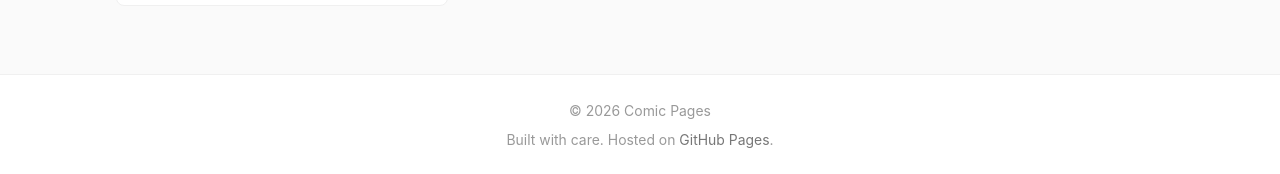
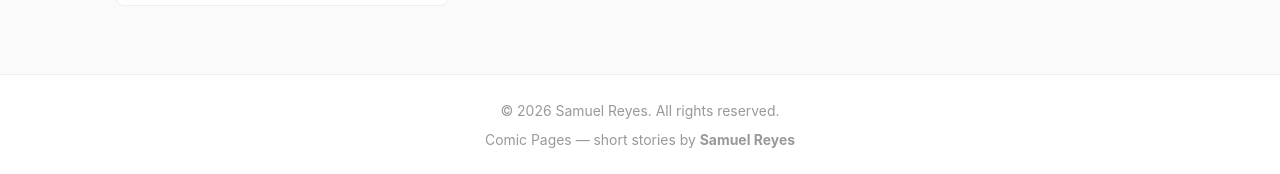
Before and after one commit to shingenko/The-Distracted-Artist, a Jekyll site: the page built from index.html, in a window 1280 px wide and 1088 px high. Shown: the part 911-1085 px from the top of the window. Built offline with Jekyll 4.4.1, drawn with Linux system fonts in a browser that asks for light colours.

Commit message:
Add copyright attribution to all pages
- Copyright: Samuel Reyes in footer on every page
- Configurable via _config.yml (copyright field)

```diff
--- a/_config.yml
+++ b/_config.yml
@@ -1,6 +1,7 @@
 # ComicPages — A minimal comic-story blog
 title: Comic Pages
 email: ""
+copyright: "Samuel Reyes"
 description: >-
   Short comic stories, 3–6 pages each. Read, browse by tag,
   or wander through the archives.
--- a/_includes/footer.html
+++ b/_includes/footer.html
@@ -1,6 +1,6 @@
 <footer class="site-footer">
   <div class="footer-inner">
-    <p>&copy; {{ site.time | date: '%Y' }} {{ site.title }}</p>
-    <p class="footer-subtle">Built with care. Hosted on <a href="https://pages.github.com">GitHub Pages</a>.</p>
+    <p>&copy; {{ site.time | date: '%Y' }} {{ site.copyright }}. All rights reserved.</p>
+    <p class="footer-subtle">Comic Pages &mdash; short stories by <strong>{{ site.copyright }}</strong></p>
   </div>
 </footer>
```
